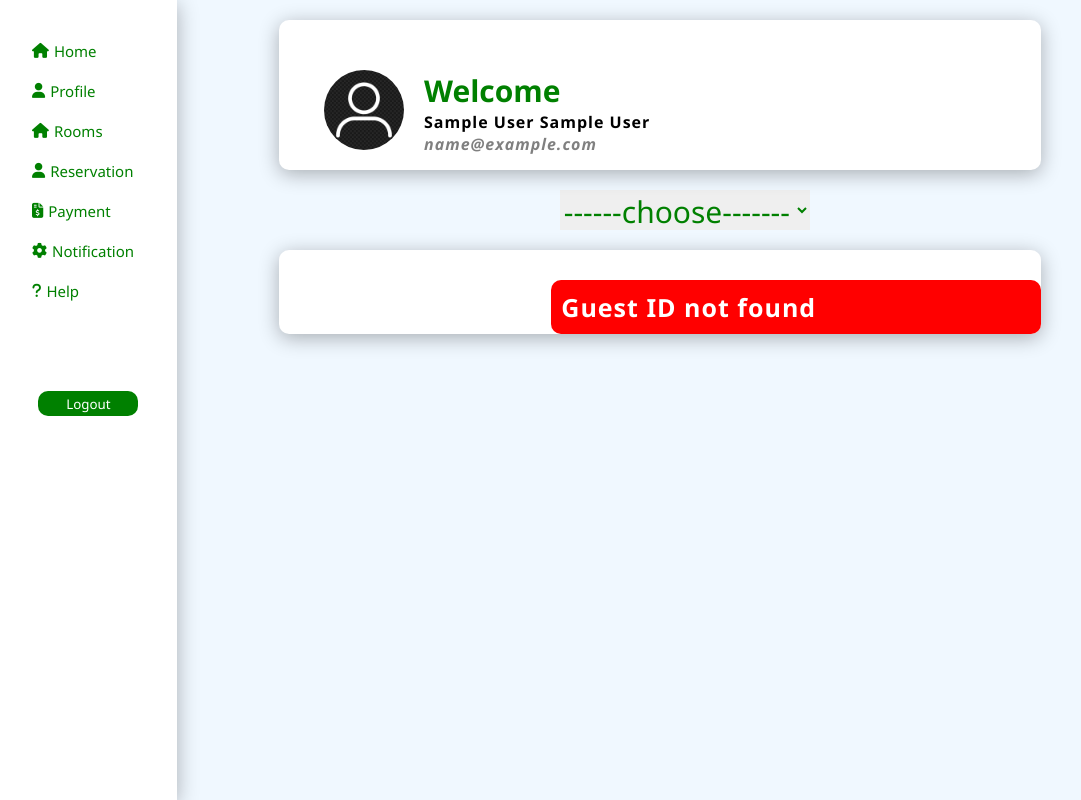
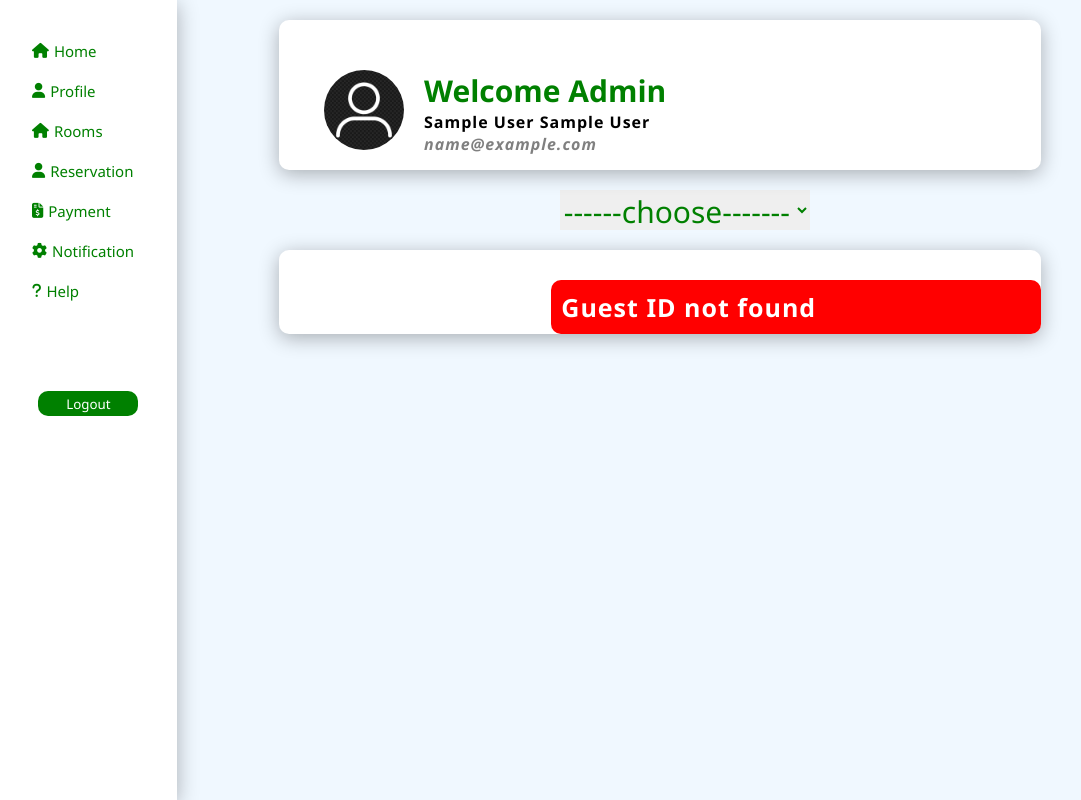
Before and after one commit to Hastings2004/Hotel-Management-system-with-php, a PHP site: page /admin/profile-admin.php in a window 1280 px wide. Shown: the whole page, without its empty margins (13-1094 px from the left). Run offline with PHP 8.4, Linux system fonts and the light colour scheme; the visitor is signed in with stand-in values (Sample User, id 1); data that the repository does not hold is empty.

Commit message:
Update profile-admin.php

```diff
--- a/Hotel-Magement-System with php/admin/profile-admin.php
+++ b/Hotel-Magement-System with php/admin/profile-admin.php
@@ -52,7 +52,7 @@
                 <div class="profile">
                     <img src="../menu/usericon.png " id="img">
                     <div style=" padding-left: 10px;padding-top: 20px; ">
-                        <h3 style="font-size: 30px;">Welcome </h3>
+                        <h3 style="font-size: 30px;">Welcome Admin</h3>
                         <p>
                             <?php
                             echo $_SESSION['first_name']." " . $_SESSION['last_name'];
```
